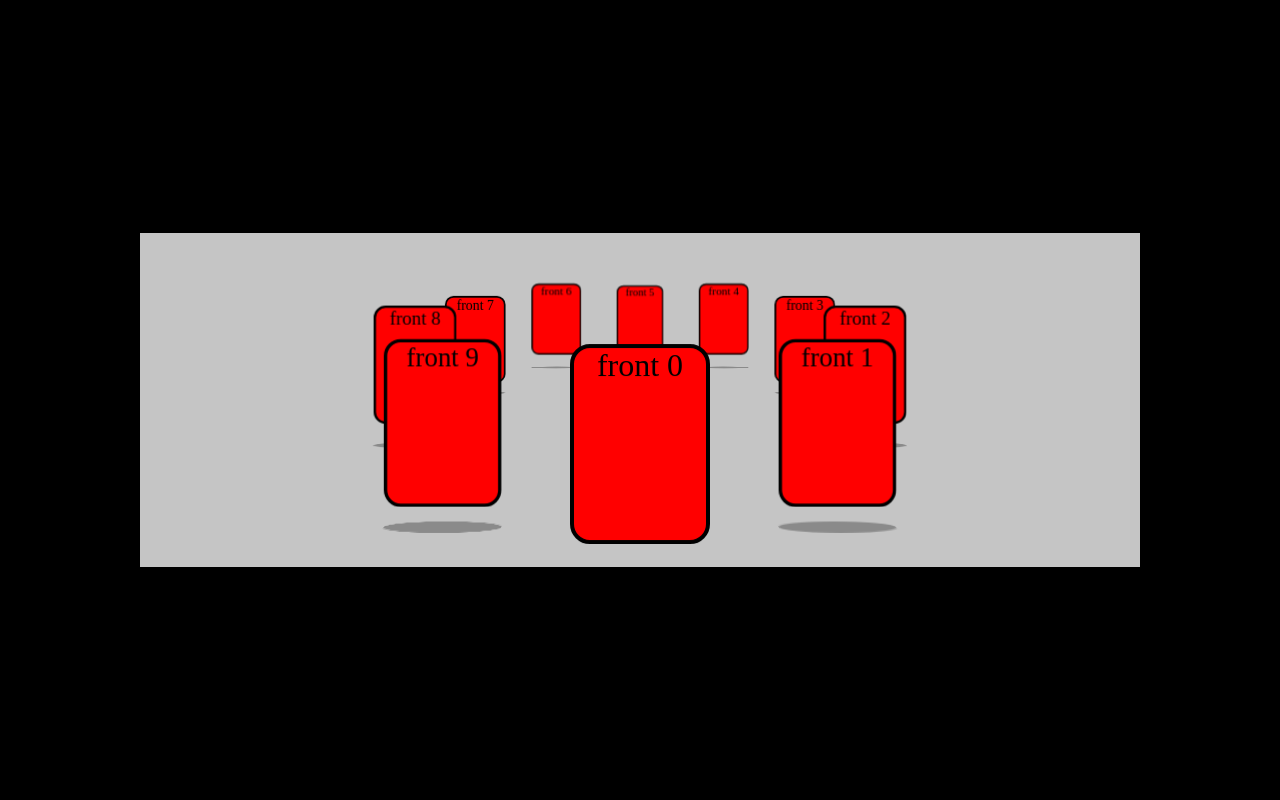
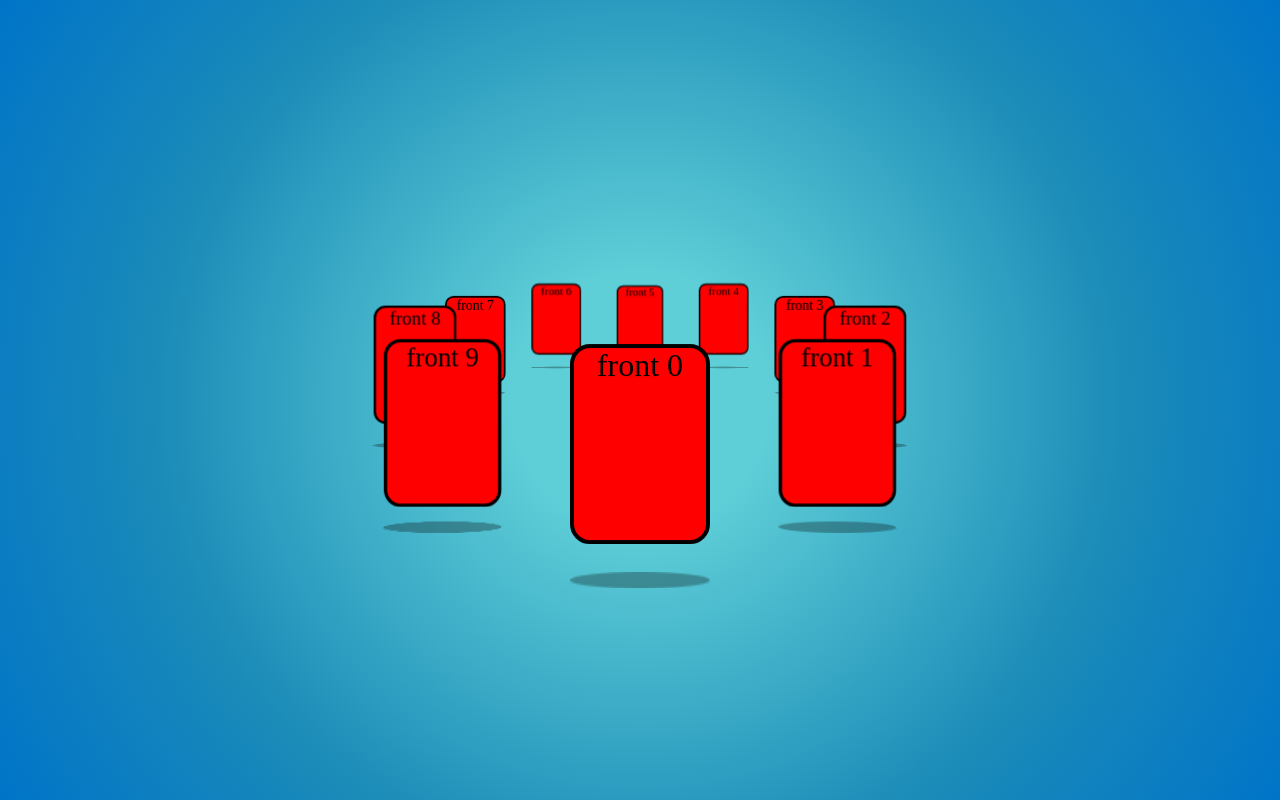
Before and after one commit to manhdv2103/random-card-picker, a React (Create React App) app: page / in a window 1280 px wide. Built offline with nearby package versions, Linux system fonts and the light colour scheme.

Commit message:
new background color

```diff
--- a/src/App.css
+++ b/src/App.css
@@ -4,7 +4,6 @@ header {
 
 #main {
   flex: 1 1 auto;
-  background-color: #c5c5c5;
   backface-visibility: hidden;
 
   display: flex;
--- a/src/index.css
+++ b/src/index.css
@@ -19,7 +19,14 @@ body {
   flex-direction: column;
 
   overflow: hidden;
-  background-color: black;
+  /* background-color: black; */
+  background: rgb(94, 206, 215);
+  background: radial-gradient(
+    circle,
+    rgba(94, 206, 215, 1) 17%,
+    rgba(27, 139, 184, 1) 64%,
+    rgba(0, 116, 200, 1) 100%
+  );
 }
 
 #root {
```
